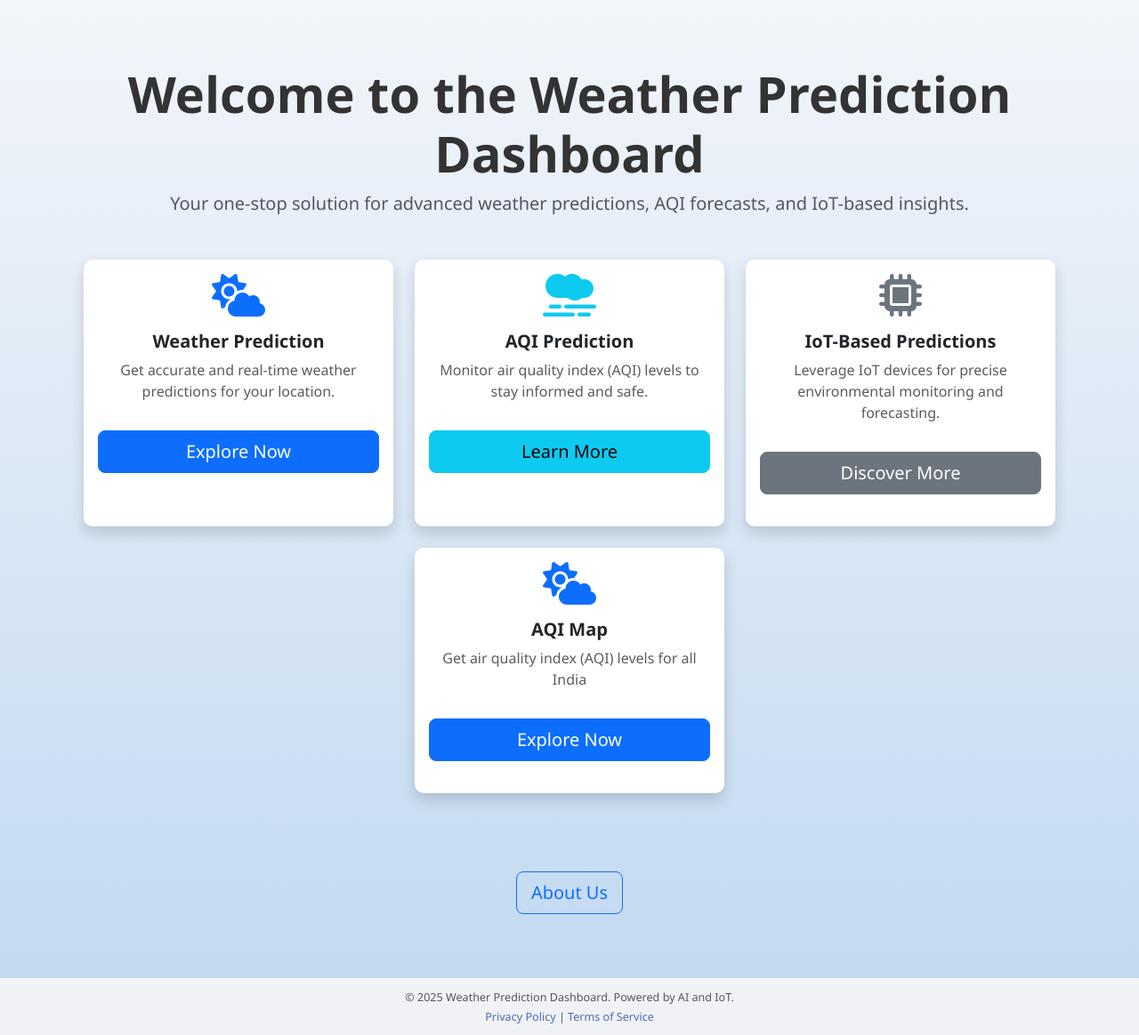
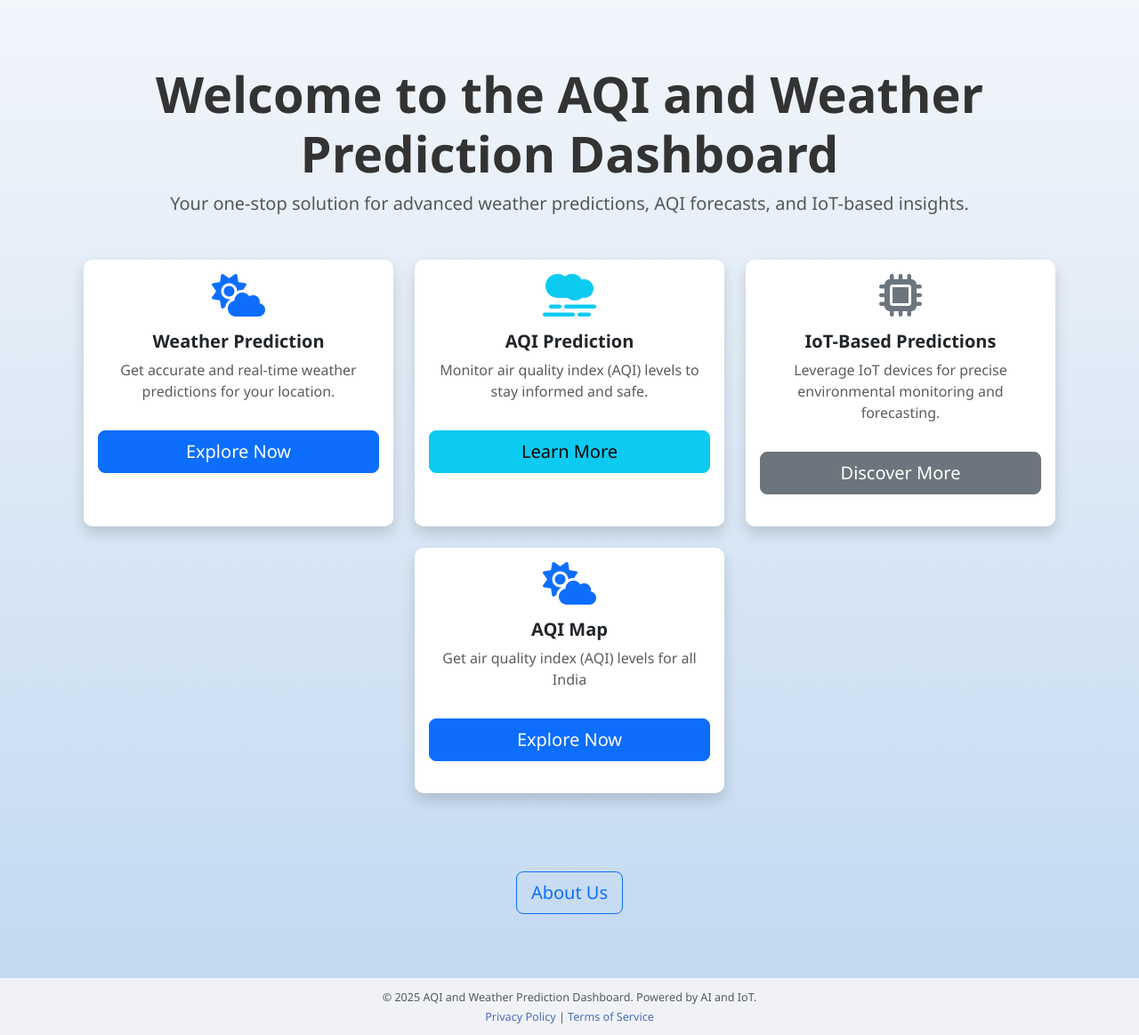
Before and after one commit to soumyasavarn/IoT-Weather_AQI, a Flask app: page / in a window 1280 px wide. Shown: the part 58-1222 px from the top of the page at 89% size. Run offline with Flask 3, Linux system fonts and the light colour scheme; some libraries are stand-ins or nearby versions.

Commit message:
made design change on front page

```diff
--- a/templates/index.html
+++ b/templates/index.html
@@ -6,7 +6,7 @@
 <div class="container py-5">
     <!-- Welcome Section -->
     <div class="text-center mb-5">
-        <h1 class="display-4 fw-bold">Welcome to the Weather Prediction Dashboard</h1>
+        <h1 class="display-4 fw-bold">Welcome to the AQI and Weather Prediction Dashboard</h1>
         <p class="text-muted lead">Your one-stop solution for advanced weather predictions, AQI forecasts, and IoT-based insights.</p>
     </div>
 
--- a/templates/layout.html
+++ b/templates/layout.html
@@ -97,7 +97,7 @@
 
     <!-- Footer -->
     <footer class="text-center text-muted">
-        <small>&copy; 2025 Weather Prediction Dashboard. Powered by AI and IoT.</small><br>
+        <small>&copy; 2025 AQI and Weather Prediction Dashboard. Powered by AI and IoT.</small><br>
         <small><a >Privacy Policy</a> | <a >Terms of Service</a></small>
     </footer>
 
```
